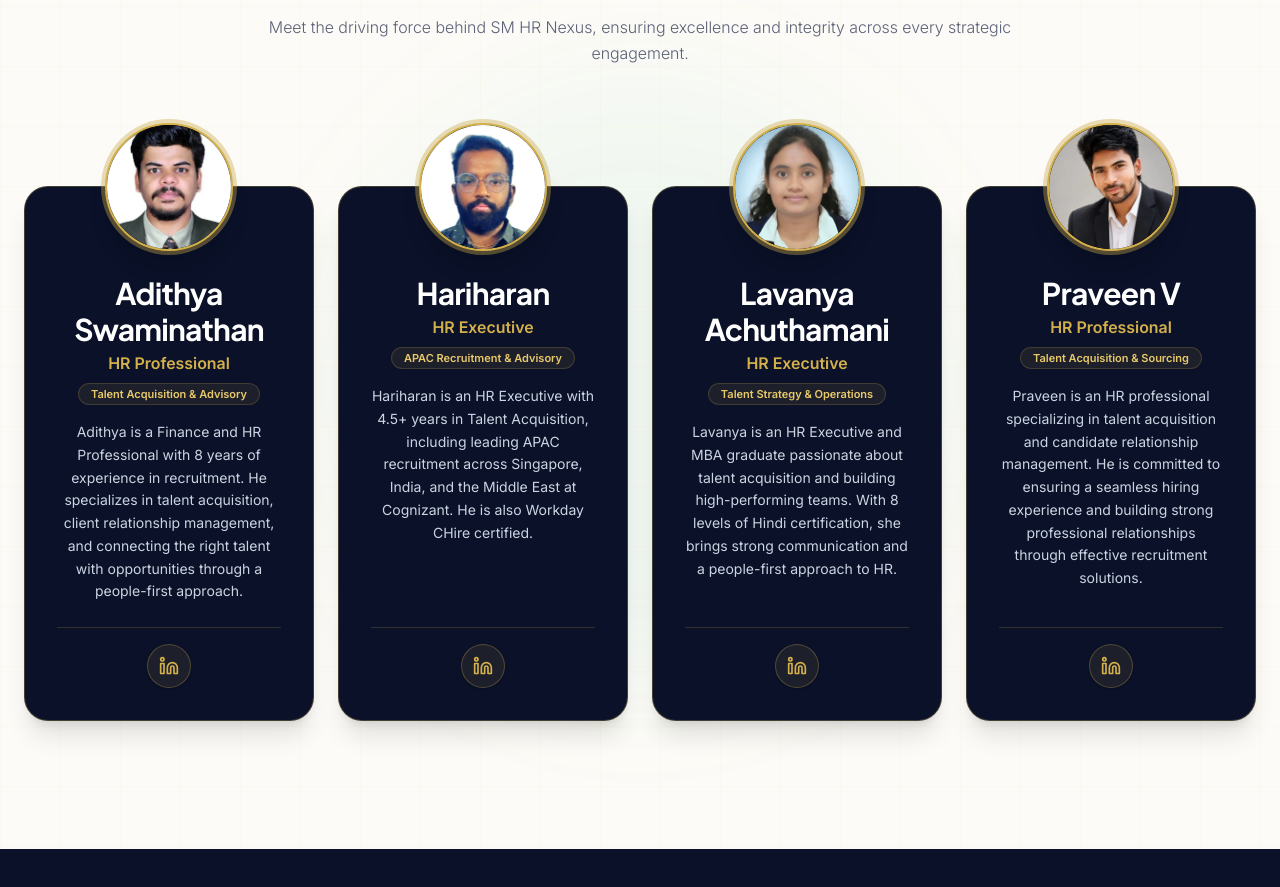
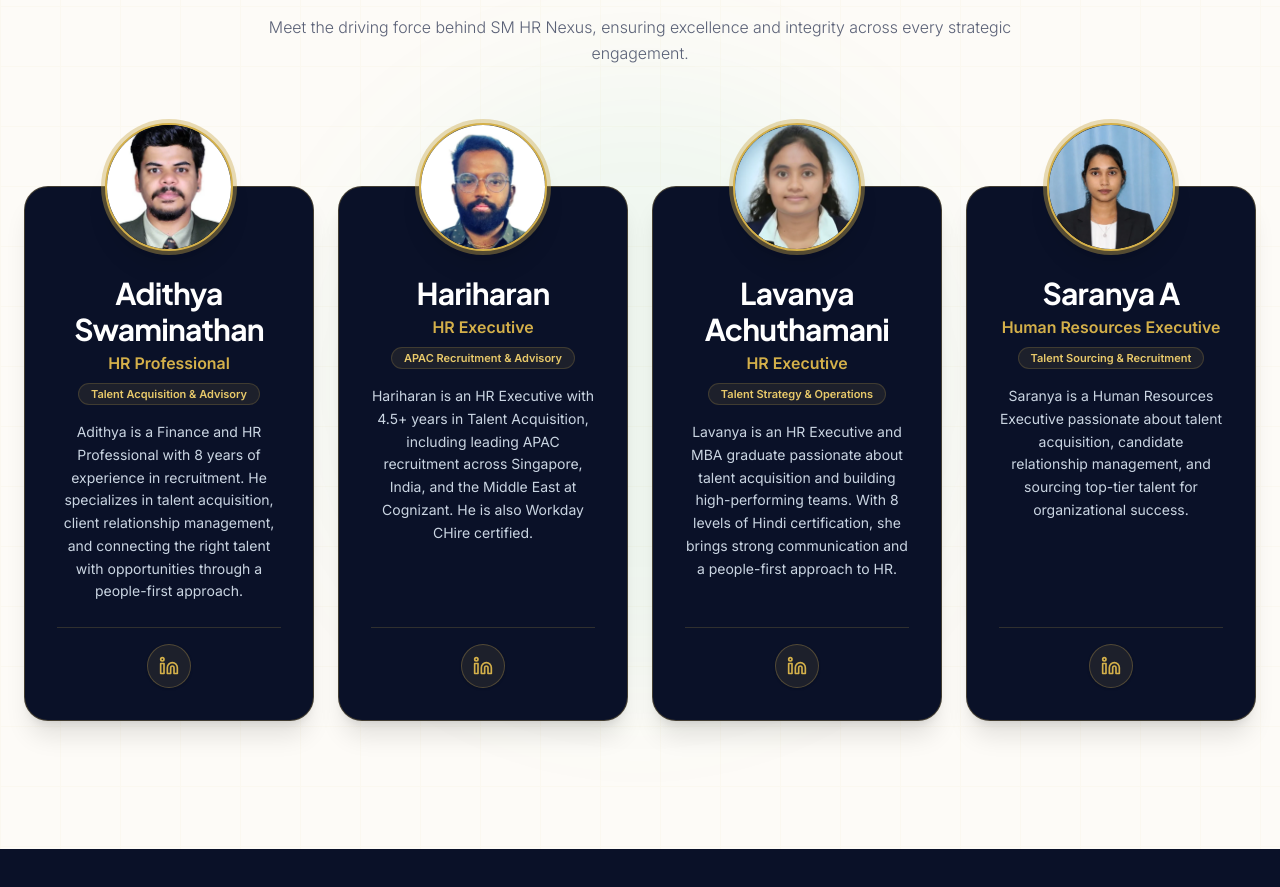
Before and after one commit to balaprasanna20/SM-HR-NEXUS, a React (Vite) app: page /about in a window 1280 px wide. Shown: the part 1969-2856 px from the top of the page. Built offline with nearby package versions, Linux system fonts and the light colour scheme; no server answers.

Commit message:
Replace Praveen V with Saranya A in team members showcase

```diff
--- a/src/data/team.js
+++ b/src/data/team.js
@@ -34,14 +34,14 @@ export const teamMembers = [
     linkedin: "https://www.linkedin.com/in/lavanya-achuthamani-323483355"
   },
   {
-    id: 'praveen-v',
-    name: "Praveen V",
-    role: "HR Professional",
-    department: "Talent Acquisition & Sourcing",
-    image: "/images/team/praveen-v.webp",
-    imagePosition: "center 15%",
-    highlights: ["Candidate Experience", "Talent Acquisition", "Client Solutions"],
-    bio: "Praveen is an HR professional specializing in talent acquisition and candidate relationship management. He is committed to ensuring a seamless hiring experience and building strong professional relationships through effective recruitment solutions.",
-    linkedin: "https://www.linkedin.com/in/praveen-v234"
+    id: 'saranya-a',
+    name: "Saranya A",
+    role: "Human Resources Executive",
+    department: "Talent Sourcing & Recruitment",
+    image: "/images/team/saranya-a.webp",
+    imagePosition: "center 25%",
+    highlights: ["HR Executive", "Talent Acquisition", "Candidate Sourcing"],
+    bio: "Saranya is a Human Resources Executive passionate about talent acquisition, candidate relationship management, and sourcing top-tier talent for organizational success.",
+    linkedin: "https://www.linkedin.com/in/saranyas25?utm_source=share_via&utm_content=profile&utm_medium=member_android"
   }
 ];
```
Also changed, not shown: public/images/team/saranya-a.webp (added).
